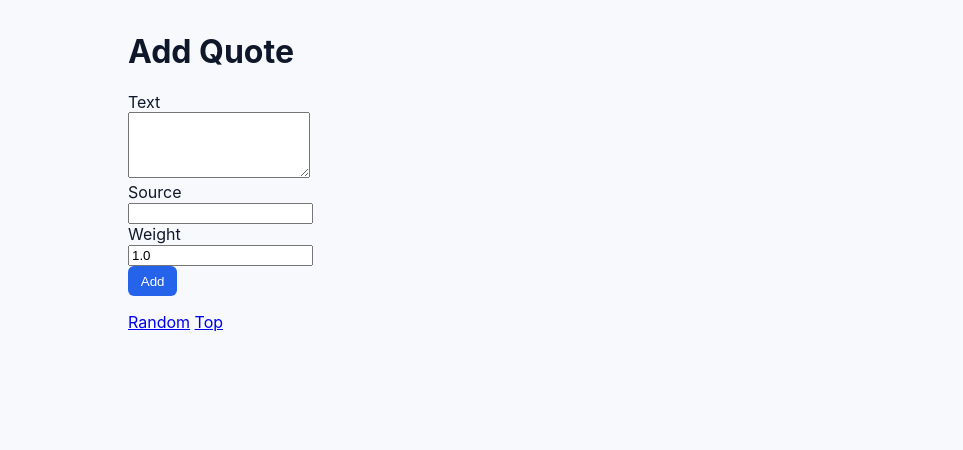
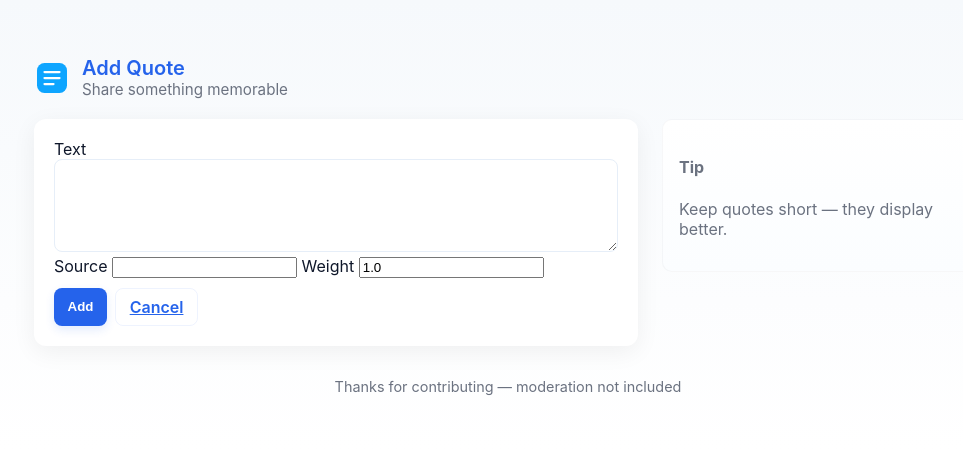
Before and after one commit to ibras0696/django_test_work, a Django app: page /add/ in a window 1280 px wide. Shown: the top 450 px of the page, without its empty margins (132-1095 px from the left). Run offline with Django 4.2, Linux system fonts and the light colour scheme.

```diff
--- a/src/apps/quotes/static/quotes/style.css
+++ b/src/apps/quotes/static/quotes/style.css
@@ -1,28 +1,92 @@
 :root{
-	--bg:#f7f9fc;
-	--card:#ffffff;
-	--muted:#6b7280;
-	--accent:#2563eb;
-	--danger:#dc2626;
+	/* Corporate IT palette */
+	--bg: #0f172a10; /* subtle paper */
+	--page: #f6f9fc;
+	--card: #ffffff;
+	--text: #0f172a;
+	--muted: #6b7280;
+	--accent: #0ea5ff; /* cyan-ish */
+	--accent-2: #2563eb; /* deep blue */
+	--glass: rgba(255,255,255,0.6);
+	--danger: #ef4444;
+	--radius: 12px;
+	--shadow-1: 0 6px 24px rgba(2,6,23,0.06);
 }
+
+*{box-sizing:border-box}
 body{
-	font-family: Inter, system-ui, -apple-system, "Segoe UI", Roboto, "Helvetica Neue", Arial;
-	background:var(--bg);
-	color:#0f172a;
-	margin:2rem;
+	font-family: Inter, ui-sans-serif, system-ui, -apple-system, "Segoe UI", Roboto, "Helvetica Neue", Arial;
+	background: linear-gradient(180deg, var(--page), #ffffff);
+	color:var(--text);
+	margin:0;
+	-webkit-font-smoothing:antialiased;
+	-moz-osx-font-smoothing:grayscale;
 }
-.container{max-width:760px;margin:0 auto}
+
+.container{
+	max-width:980px;
+	margin:3.5rem auto;
+	padding:0 1rem;
+}
+
+.brand{
+	display:flex;
+	gap:.75rem;
+	align-items:center;
+	margin-bottom:1.25rem;
+}
+.brand h1{font-size:1.25rem;margin:0;font-weight:600;color:var(--accent-2)}
+.brand p{margin:0;color:var(--muted);font-size:0.95rem}
+
+.layout{display:grid;grid-template-columns:1fr 320px;gap:1.5rem}
+@media (max-width:900px){.layout{grid-template-columns:1fr}}
+
+.card{
+	background:var(--card);
+	border-radius:var(--radius);
+	box-shadow:var(--shadow-1);
+	padding:1.25rem;
+}
+
 .quote{
-	background:var(--card);
+	padding:1.25rem;
 	border-radius:10px;
-	box-shadow:0 6px 18px rgba(15,23,42,0.06);
-	padding:1.25rem;
-	margin:1rem 0;
+	background:linear-gradient(180deg, rgba(14,165,255,0.03), rgba(37,99,235,0.02));
+	border:1px solid rgba(14,165,255,0.06);
+	margin-bottom:1rem;
 }
-.quote p{margin:0 0 0.5rem}
+.quote p{margin:0 0 .6rem;font-size:1.05rem;line-height:1.5}
 .source{color:var(--muted);font-size:0.95rem}
 .meta{color:var(--muted);font-size:0.9rem;margin-top:0.5rem}
-form{display:inline-block;margin-right:.5rem}
-button{background:var(--accent);color:white;border:none;padding:0.45rem 0.8rem;border-radius:6px;cursor:pointer}
-button.secondary{background:transparent;color:var(--accent);border:1px solid rgba(37,99,235,0.12)}
-.errors{background:#fff1f2;color:var(--danger);padding:0.6rem;border-radius:6px}
+
+.controls{display:flex;gap:.5rem;flex-wrap:wrap;margin-top:.6rem}
+.btn{
+	display:inline-flex;align-items:center;gap:.5rem;
+	background:var(--accent-2);color:white;border:none;padding:.5rem .85rem;border-radius:8px;cursor:pointer;font-weight:600;
+	box-shadow:0 4px 10px rgba(37,99,235,0.12);
+}
+.btn.ghost{background:transparent;color:var(--accent-2);border:1px solid rgba(37,99,235,0.08);box-shadow:none}
+.btn.small{padding:.35rem .6rem;font-size:.9rem}
+
+.form-row{display:flex;gap:.6rem;flex-wrap:wrap;align-items:center}
+input[type=text], input[type=number], textarea, select{
+	border:1px solid #e6eef8;padding:.6rem .75rem;border-radius:8px;width:100%;font-size:0.95rem;background:white
+}
+textarea{min-height:90px}
+
+.errors{background:#fff4f4;color:var(--danger);padding:0.75rem;border-radius:8px;border:1px solid #ffdede}
+
+.side{display:flex;flex-direction:column;gap:1rem}
+.panel{padding:1rem;border-radius:10px;background:linear-gradient(180deg,#ffffff,#fbfdff);border:1px solid rgba(15,23,42,0.03)}
+
+.top-list{list-style:none;padding:0;margin:0;display:flex;flex-direction:column;gap:.5rem}
+.top-list li{padding:.6rem;border-radius:8px;background:var(--glass);border:1px solid rgba(2,6,23,0.03)}
+
+.muted{color:var(--muted)}
+
+/* subtle hover / focus */
+.btn:hover{transform:translateY(-1px)}
+input:focus, textarea:focus{outline:none;box-shadow:0 6px 18px rgba(14,165,255,0.08);border-color:var(--accent-2)}
+
+/* footer */
+.footer{margin-top:2rem;text-align:center;color:var(--muted);font-size:0.9rem}
--- a/src/apps/quotes/templates/quotes/add.html
+++ b/src/apps/quotes/templates/quotes/add.html
@@ -7,7 +7,20 @@
 </head>
 <body>
   <div class="container">
+    <header class="brand">
+      <svg width="36" height="36" viewBox="0 0 24 24" fill="none" xmlns="http://www.w3.org/2000/svg" aria-hidden="true">
+        <rect x="2" y="2" width="20" height="20" rx="5" fill="var(--accent)"/>
+        <path d="M7 12h10M7 8h10M7 16h6" stroke="#fff" stroke-width="1.5" stroke-linecap="round" stroke-linejoin="round"/>
+      </svg>
+      <div>
         <h1>Add Quote</h1>
+        <p class="muted">Share something memorable</p>
+      </div>
+    </header>
+
+    <div class="layout">
+      <main>
+        <div class="card">
           {% if errors %}
             <div class="errors">
               <ul>
@@ -18,15 +31,37 @@
             </div>
           {% endif %}
 
-    <form method="post">
+          <form method="post" class="form-stack">
             {% csrf_token %}
-      <label>Text<br><textarea name="text" rows="4">{{ data.text }}</textarea></label><br>
-      <label>Source<br><input name="source" value="{{ data.source }}"></label><br>
-      <label>Weight<br><input name="weight" value="{{ data.weight }}"></label><br>
-      <button type="submit">Add</button>
+            <label>Text
+              <textarea name="text" rows="4">{{ data.text }}</textarea>
+            </label>
+
+            <label>Source
+              <input name="source" value="{{ data.source }}">
+            </label>
+
+            <label>Weight
+              <input name="weight" value="{{ data.weight }}">
+            </label>
+
+            <div class="controls">
+              <button class="btn" type="submit">Add</button>
+              <a class="btn ghost" href="{% url 'quotes-random' %}">Cancel</a>
+            </div>
           </form>
+        </div>
+      </main>
 
-    <p><a class="secondary" href="{% url 'quotes-random' %}">Random</a> <a class="secondary" href="{% url 'quotes-top' %}">Top</a></p>
+      <aside class="side">
+        <div class="panel">
+          <h4 class="muted">Tip</h4>
+          <p class="muted" style="margin-top:.5rem">Keep quotes short — they display better.</p>
+        </div>
+      </aside>
+    </div>
+
+    <div class="footer">Thanks for contributing — moderation not included</div>
   </div>
 </body>
 </html>
```
Also changed, not shown: docker-compose.yml (+6 -3 lines), src/apps/quotes/templates/quotes/random.html (+36 -9 lines), src/apps/quotes/templates/quotes/top.html (+43 -10 lines). Lines whose indentation alone changed are shown as unchanged.
